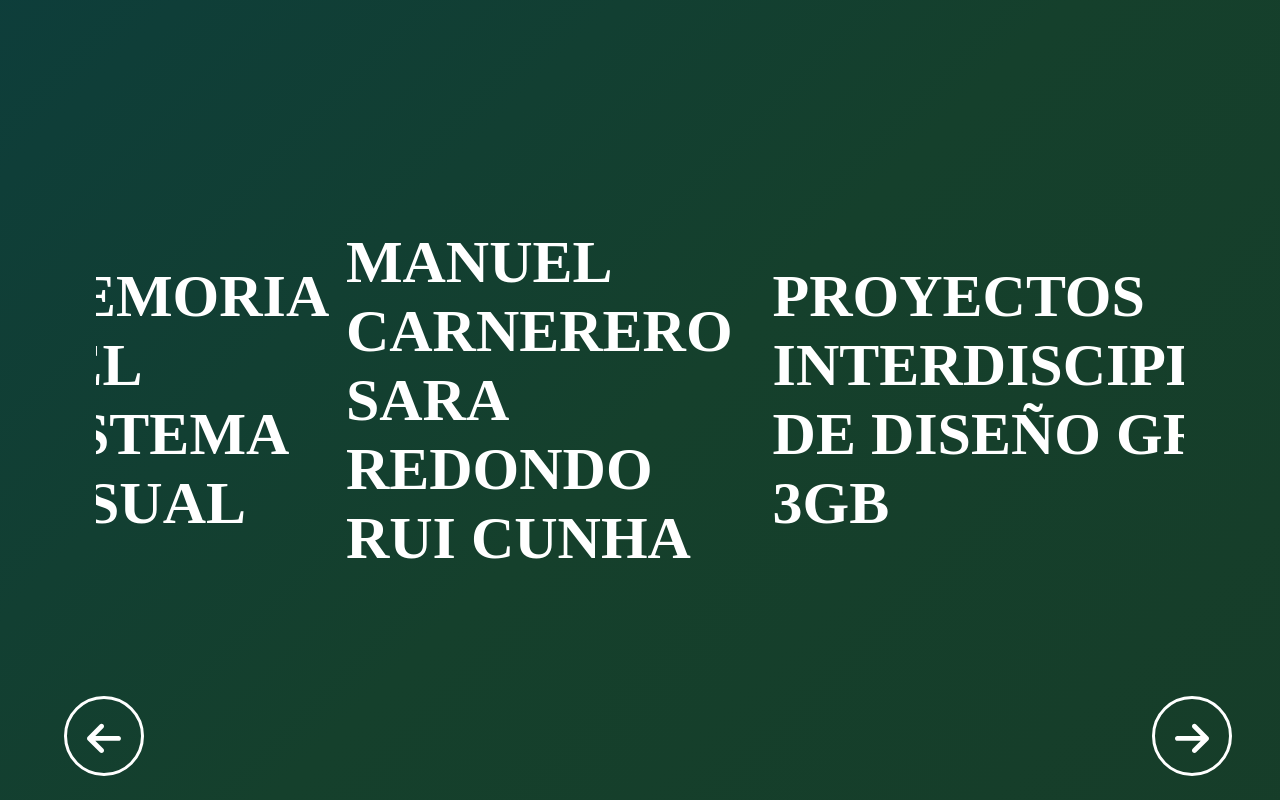
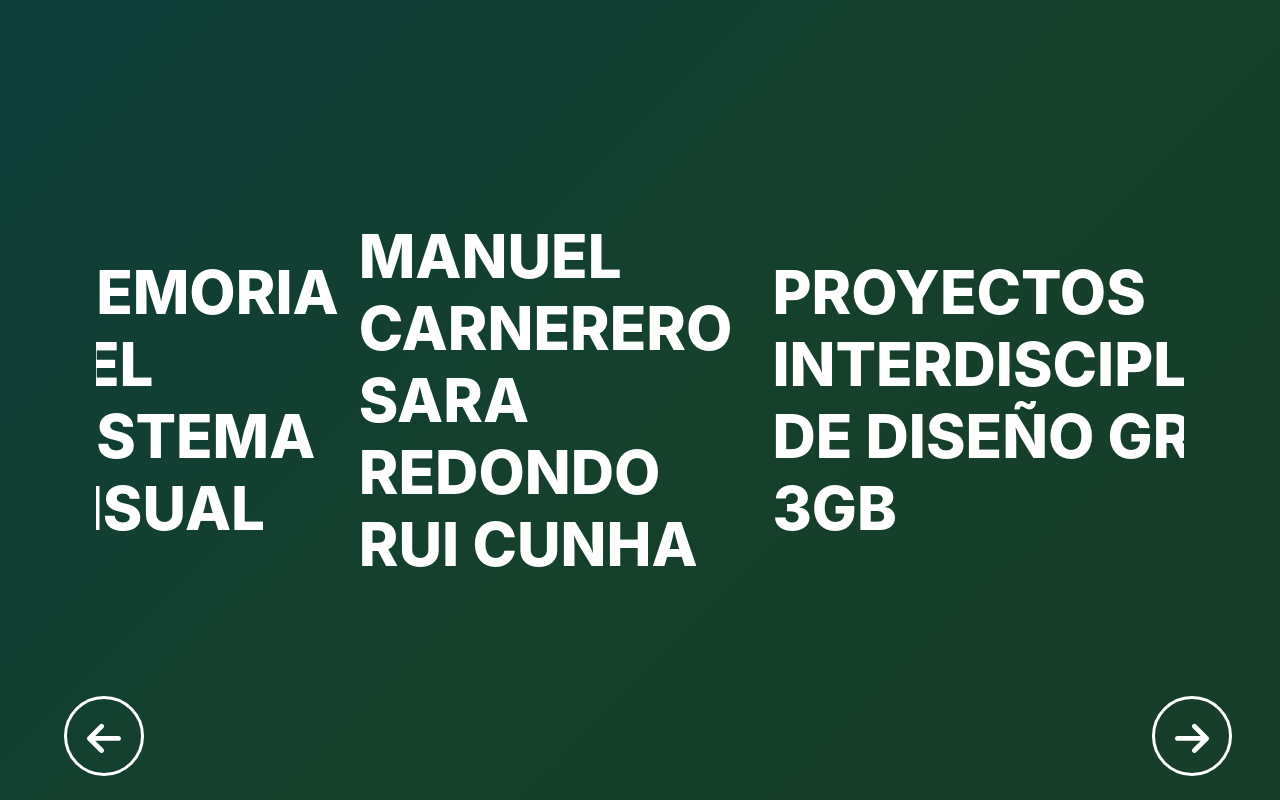
Before and after one commit to JustRiku/Manual_identidad, a plain HTML site: page index.html in a window 1280 px wide. Drawn offline with nearby package versions, Linux system fonts and the light colour scheme.

Commit message:
third commit

```diff
--- a/assets/sass/style.sass
+++ b/assets/sass/style.sass
@@ -17,7 +17,7 @@ body
     background-image: linear-gradient(-45deg, #183925 0%, #15402c 30%, #0c3d3e 46%, #0d3239 59%, #18262c 71%, #251b22 86%, #1e141a 100%);
     background-size: 400% 400%
     animation: gradient 15s ease infinite
-    font-family: 'Work Sans'
+    font-family: 'Work Sans', -apple-system, BlinkMacSystemFont, 'Segoe UI', Roboto, Oxygen, Ubuntu, Cantarell, 'Open Sans', 'Helvetica Neue', sans-serif
     color: #fff
     width: 85%
     margin: 0 auto
```
Also changed, not shown: assets/css/style.css, 1 other file.
